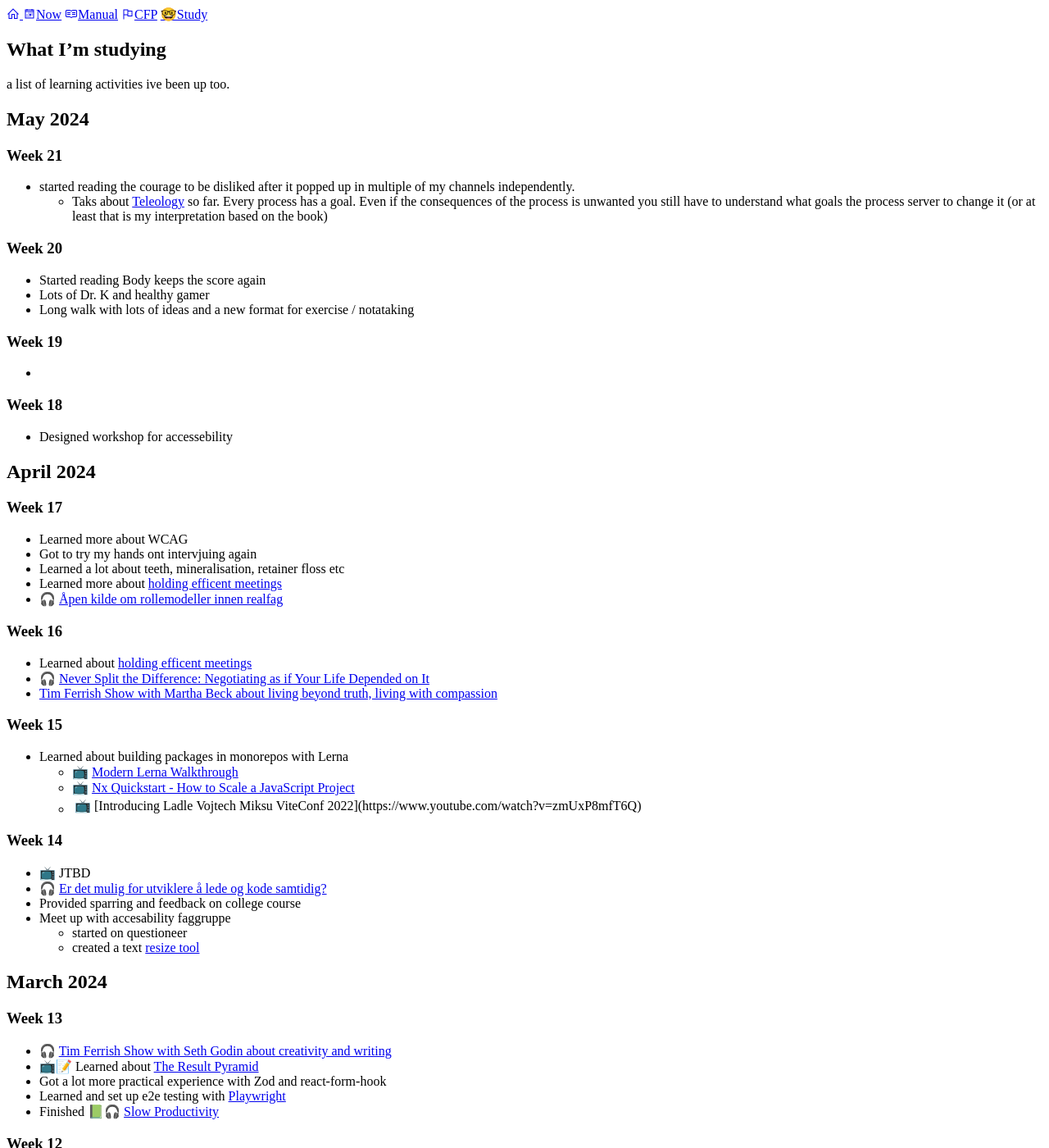
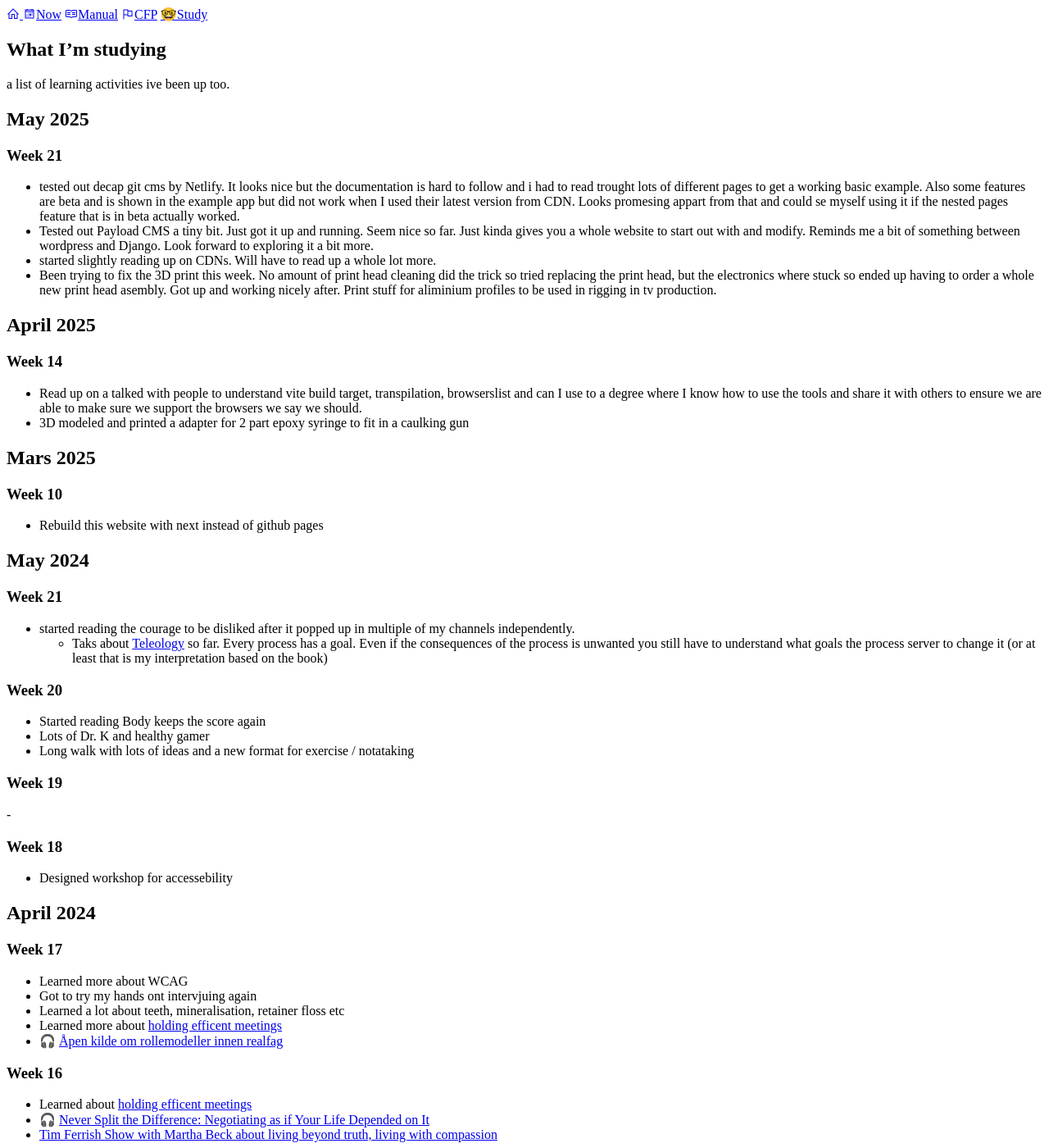
Before and after one commit to dagfrode/dagfrode.github.io, a Jekyll site: the page built from public/content/study/index.md, in a window 1280 px wide and 1400 px high. Shown: the whole window at 82% size. Built offline with Jekyll 4.4.1, drawn with Linux system fonts in a browser that asks for light colours; our own code applies the rules of GitHub Pages for plain Markdown files.

Commit message:
Update my studying page

```diff
--- a/public/content/study/index.md
+++ b/public/content/study/index.md
@@ -2,9 +2,29 @@
 
 a list of learning activities ive been up too.
 
+## May 2025
+
+### Week 21
+
+- tested out decap git cms by Netlify. It looks nice but the documentation is hard to follow and i had to read trought lots of different pages to get a working basic example. Also some features are beta and is shown in the example app but did not work when I used their latest version from CDN. Looks promesing appart from that and could se myself using it if the nested pages feature that is in beta actually worked.
+- Tested out Payload CMS a tiny bit. Just got it up and running. Seem nice so far. Just kinda gives you a whole website to start out with and modify. Reminds me a bit of something between wordpress and Django. Look forward to exploring it a bit more.
+- started slightly reading up on CDNs. Will have to read up a whole lot more.
+- Been trying to fix the 3D print this week. No amount of print head cleaning did the trick so tried replacing the print head, but the electronics where stuck so ended up having to order a whole new print head asembly. Got up and working nicely after. Print stuff for aliminium profiles to be used in rigging in tv production.
+
+## April 2025
+
+### Week 14
+
+- Read up on a talked with people to understand vite build target, transpilation, browserslist and can I use to a degree where I know how to use the tools and share it with others to ensure we are able to make sure we support the browsers we say we should.
+- 3D modeled and printed a adapter for 2 part epoxy syringe to fit in a caulking gun
+
+## Mars 2025
+
+### Week 10
+
+- Rebuild this website with next instead of github pages
+
 ## May 2024
-
-
 
 ### Week 21
 
@@ -12,19 +32,23 @@ a list of learning activities ive been up too.
   - Taks about [Teleology](https://en.wikipedia.org/wiki/Teleology) so far. Every process has a goal. Even if the consequences of the process is unwanted you still have to understand what goals the process server to change it (or at least that is my interpretation based on the book)
 
 ### Week 20
+
 - Started reading Body keeps the score again
 - Lots of Dr. K and healthy gamer
 - Long walk with lots of ideas and a new format for exercise / notataking
 
 ### Week 19
+
 -
 
 ### Week 18
+
 - Designed workshop for accessebility
 
 ## April 2024
 
 ### Week 17
+
 - Learned more about WCAG
 - Got to try my hands ont intervjuing again
 - Learned a lot about teeth, mineralisation, retainer floss etc
```
Also changed, not shown: public/content/index.md (+4 -0 lines).
